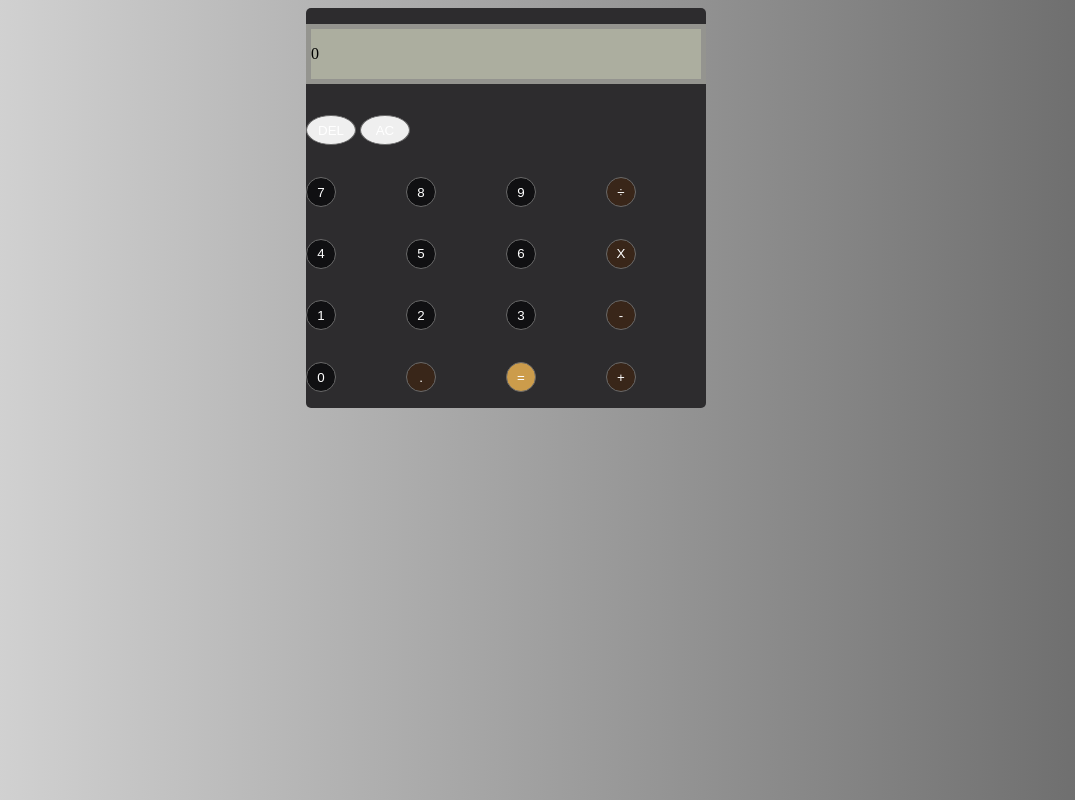
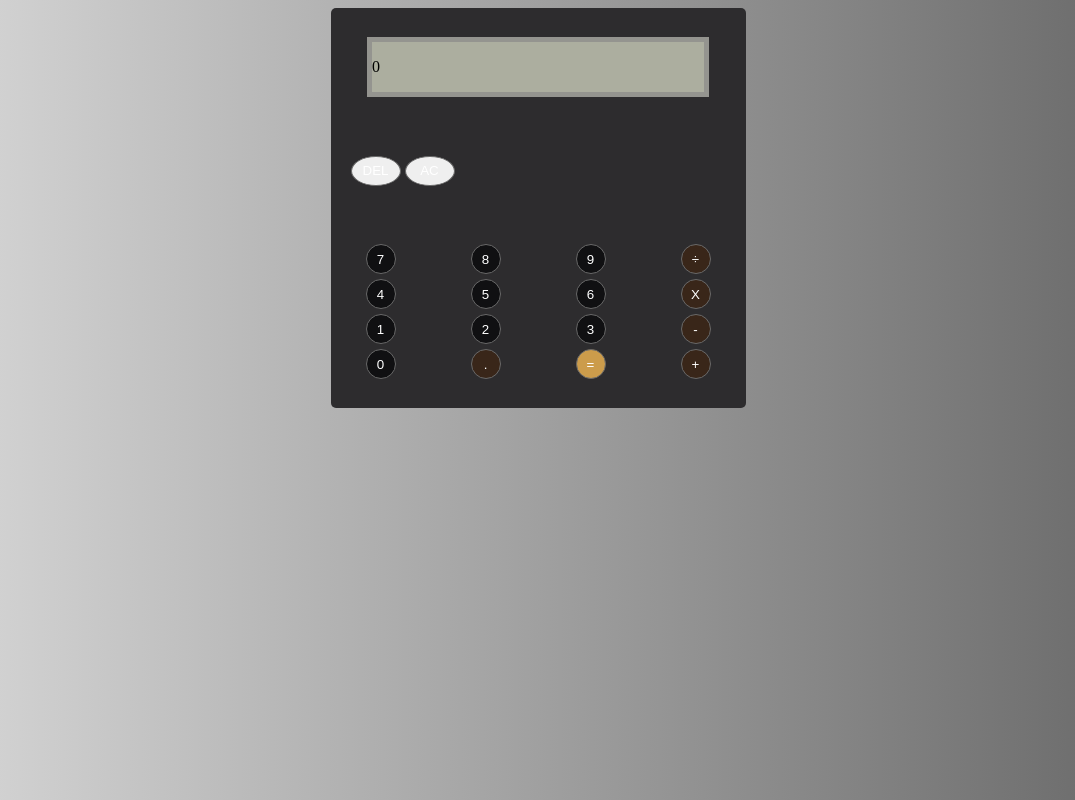
Before and after one commit to AaSa98/odin_calculator, a plain HTML site: page index.html in a window 1280 px wide. Shown: the whole page, without its empty margins (102-1177 px from the left). Drawn offline with Linux system fonts and the light colour scheme.

Commit message:
buttons endlich centered

```diff
--- a/index.html
+++ b/index.html
@@ -14,10 +14,11 @@
           <p>0</p>
         </div>
       </div>
-        <div class="small-btn">
-          <button class="btn-small">DEL</button>
-          <button class="btn-small">AC</button>
-        </div>
+      <div class="small-btn">
+        <button class="btn-small">DEL</button>
+        <button class="btn-small">AC</button>
+      </div>
+      <div class="math-btn">
         <button class="btn-num">7</button>
         <button class="btn-num">8</button>
         <button class="btn-num">9</button>
@@ -34,6 +35,7 @@
         <button class="btn-op">.</button>
         <button class="btn-eq">=</button>
         <button class="btn-op">+</button>
+      </div>
     </div>
   </body>
 </html>
--- a/styles.css
+++ b/styles.css
@@ -1,27 +1,20 @@
-body{
+body {
   background: linear-gradient(to right, #dadada, #666666);
 }
 
-.calc-grid{
-    display: grid;
-    align-items: center;
-    grid-template-columns: repeat(4, 100px);
-    grid-template-rows: auto;
+.calc-grid {
+  display: flex;
+  flex-direction: column;
+  align-items: flex-start;
   min-height: 50vh;
   background-color: #2d2c2e;
-    margin: 0px 400px;
   border-radius: 5px;
-    max-width:max-content;
-}
-.small-btn{
-    grid-column: span 4;
+  width: min-content;
+  gap: 10px;
+  margin: auto;
 }
 
-.btn-small{
-    width: 50px;
-}
-
-button{
+button {
   border-radius: 50%;
   cursor: pointer;
   color: white;
@@ -29,30 +22,49 @@ button{
   outline: none;
   height: 30px;
   aspect-ratio: 1/1;
+  margin: auto;
 }
 
-button:active{
+button:active {
   background-color: #acae9f;
 }
 
-.output{
+.output {
   border: solid 5px #94948f;
-    grid-column: span 4;
   background-color: #acae9f;
-    /*margin: 0px 50px 0px 5px;*/
+  width: 80%;
+  align-self: center;
+  margin: auto;
 }
 
-.btn-op{
+.small-btn {
+    margin: 20px;
+}
+
+.btn-small {
+  width: 50px;
+}
+
+.math-btn {
+  display: grid;
+  grid-template-columns: repeat(4, 100px);
+  grid-template-rows: auto;
+  gap: 5px;
+  width: min-content;
+  margin: auto;
+}
+
+.btn-op {
   grid-column: span 1;
   background-color: #392619;
 }
 
-.btn-num{
+.btn-num {
   grid-column: span 1;
   background-color: #101012;
 }
 
-.btn-eq{
+.btn-eq {
   grid-column: span 1;
   background-color: #cc9c4b;
 }
```
Lines whose indentation alone changed are shown as unchanged.
